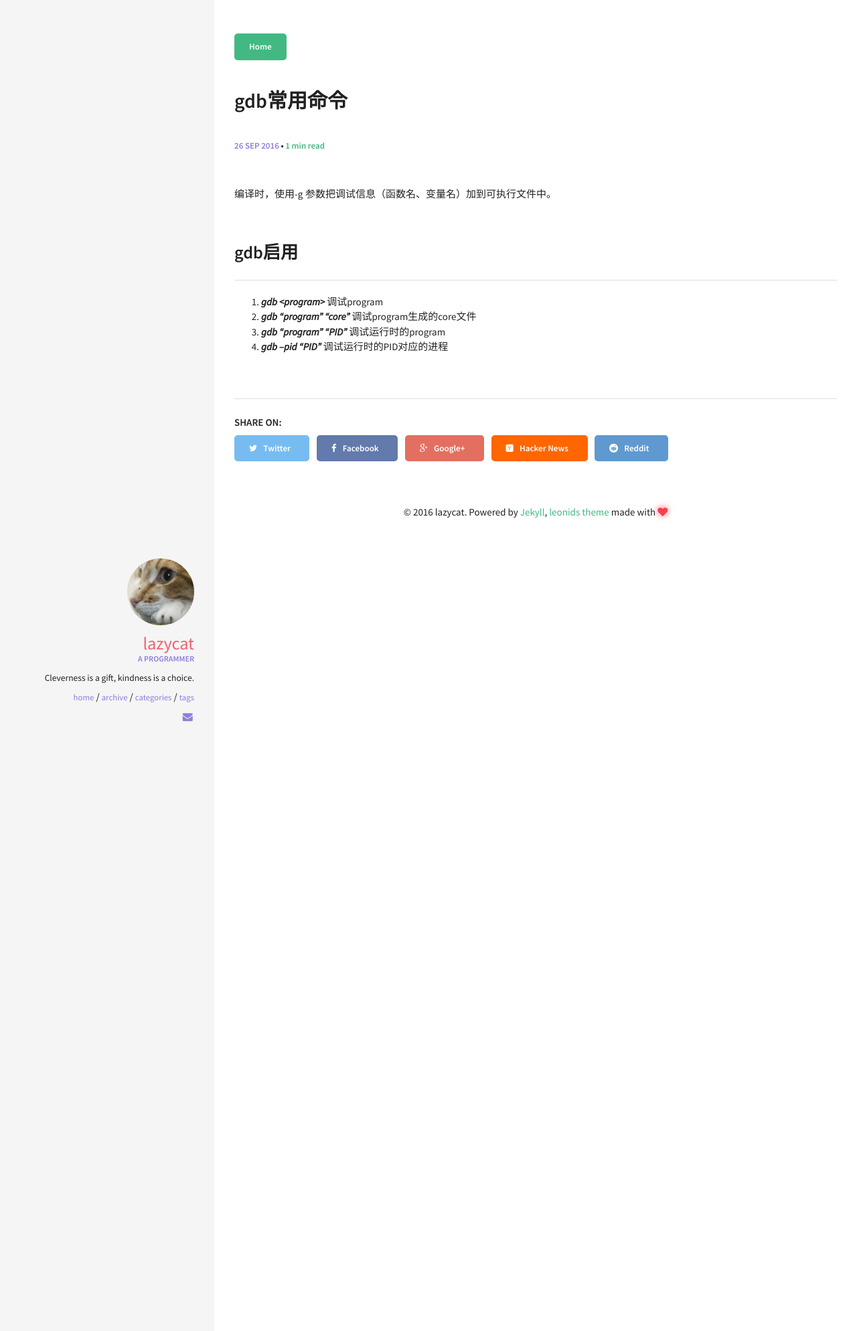
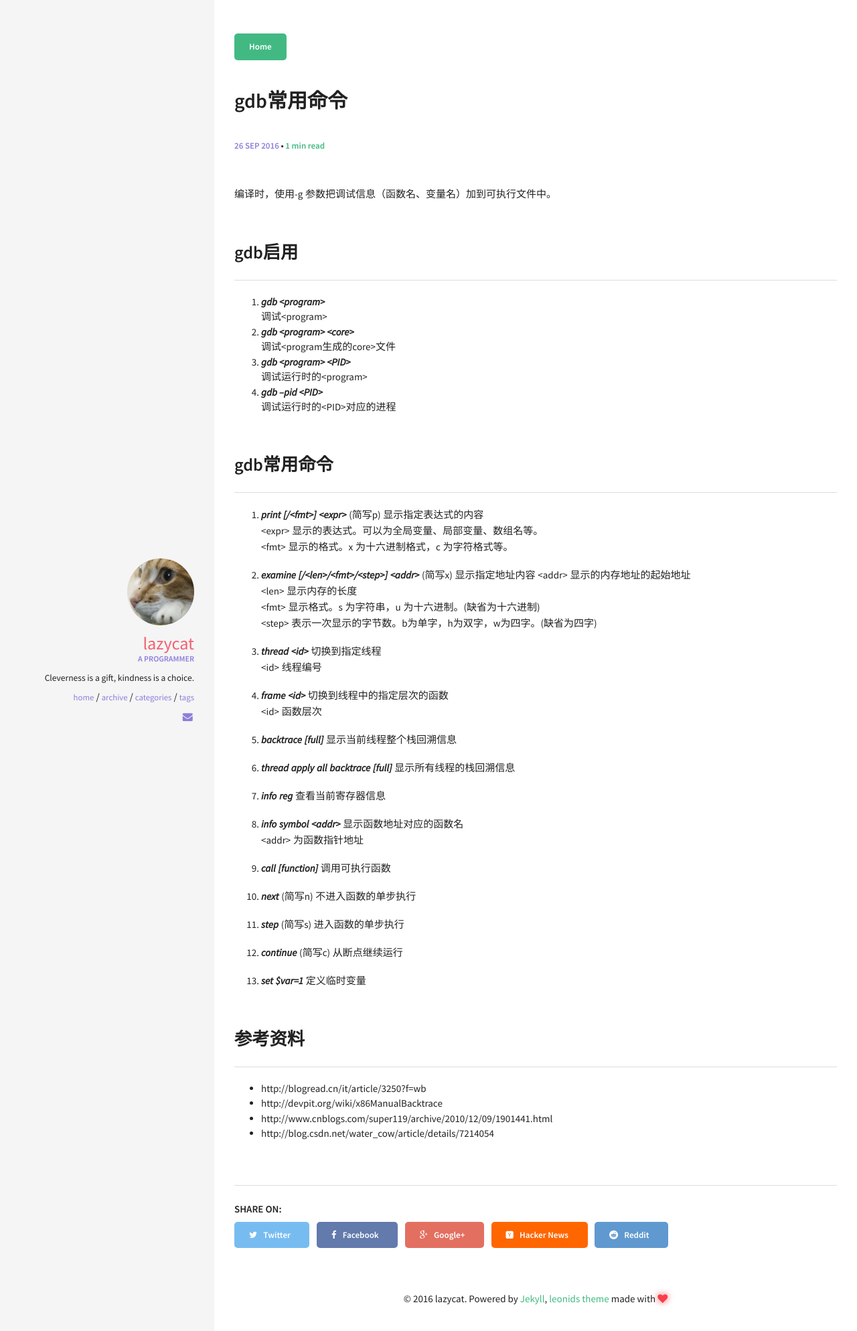
Before and after one commit to iptraveller/iptraveller.github.com, a Jekyll site: the page built from _posts/2016-09-26-linux-gdb.md, in a window 1280 px wide. Shown: the top 1988 px of the page at 67% size. Built offline with Jekyll 4.4.1, drawn with Linux system fonts in a browser that asks for light colours.

Commit message:
modify files

```diff
--- a/_posts/2016-09-26-linux-gdb.md
+++ b/_posts/2016-09-26-linux-gdb.md
@@ -10,7 +10,53 @@ comments: true
 
 
 ## gdb启用
-1. ***gdb \<program\>***         调试program
-2. ***gdb "program" "core"***  调试program生成的core文件
-3. ***gdb "program" "PID"***   调试运行时的program
-4. ***gdb --pid "PID"***       调试运行时的PID对应的进程
+1. ***gdb \<program\>***
+    调试\<program\>
+2. ***gdb \<program\> \<core\>***
+    调试\<program生成的core\>文件
+3. ***gdb \<program\> \<PID\>***
+    调试运行时的\<program\>
+4. ***gdb --pid \<PID\>***
+    调试运行时的\<PID\>对应的进程
+
+## gdb常用命令
+1. ***print [/\<fmt\>] \<expr\>*** (简写p) 显示指定表达式的内容
+	\<expr\> 显示的表达式。可以为全局变量、局部变量、数组名等。
+	\<fmt\>  显示的格式。x 为十六进制格式，c 为字符格式等。
+
+2. ***examine [/\<len\>/\<fmt\>/\<step\>] \<addr\>*** (简写x) 显示指定地址内容
+	\<addr\> 显示的内存地址的起始地址
+	\<len\> 显示内存的长度
+	\<fmt\> 显示格式。s 为字符串，u 为十六进制。(缺省为十六进制)
+	\<step\> 表示一次显示的字节数。b为单字，h为双字，w为四字。(缺省为四字)
+
+3. ***thread \<id\>*** 切换到指定线程
+	\<id\> 线程编号
+
+4. ***frame \<id\>*** 切换到线程中的指定层次的函数
+	\<id\> 函数层次
+
+5. ***backtrace [full]*** 显示当前线程整个栈回溯信息
+
+6. ***thread apply all backtrace [full]*** 显示所有线程的栈回溯信息
+
+7. ***info reg*** 查看当前寄存器信息
+
+8. ***info symbol \<addr\>*** 显示函数地址对应的函数名
+	\<addr\> 为函数指针地址
+
+9. ***call [function]*** 调用可执行函数
+
+10. ***next*** (简写n) 不进入函数的单步执行
+
+11. ***step*** (简写s) 进入函数的单步执行
+
+12. ***continue*** (简写c) 从断点继续运行
+
+13. ***set $var=1*** 定义临时变量
+
+## 参考资料
+* http://blogread.cn/it/article/3250?f=wb
+* http://devpit.org/wiki/x86ManualBacktrace
+* http://www.cnblogs.com/super119/archive/2010/12/09/1901441.html
+* http://blog.csdn.net/water_cow/article/details/7214054
```
Also changed, not shown: _posts/2016-09-26-linux-gdb-strip-debug.md (+6 -6 lines).
